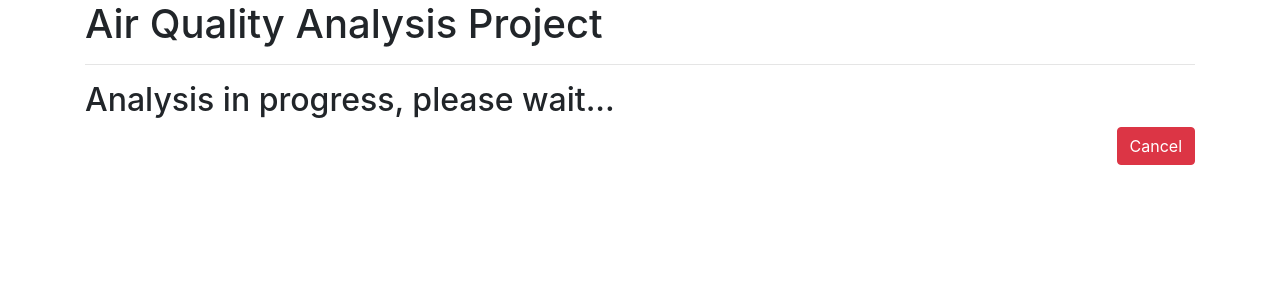
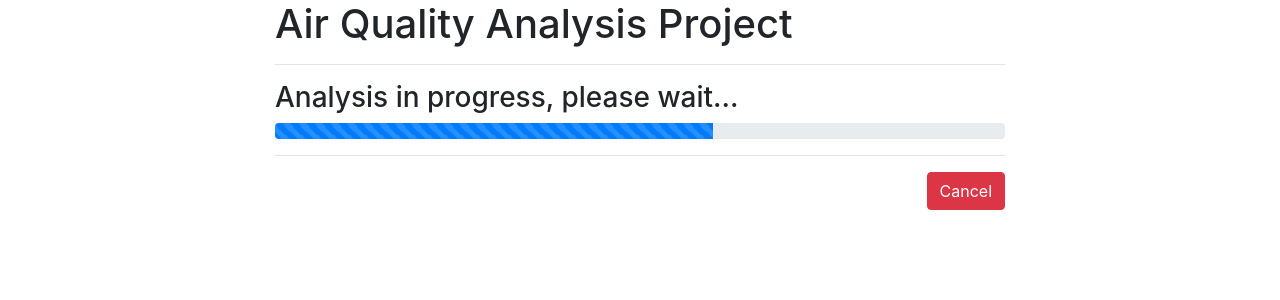
Before and after one commit to bglowniak/Air-Quality-Analysis, a Flask app: page /progress in a window 1280 px wide. Shown: the top 300 px of the page. Run offline with Flask 2, Linux system fonts and the light colour scheme; some libraries are stand-ins or nearby versions.

Commit message:
Finish for video demo

```diff
--- a/app.py
+++ b/app.py
@@ -1,4 +1,4 @@
-from flask import Flask, send_from_directory, render_template
+from flask import Flask, send_from_directory, render_template, redirect
 
 app = Flask(__name__)
 
@@ -11,6 +11,9 @@
     return render_template('index.html')
 
 
+@app.route('/submit-file', methods=['POST'])
+def submit_file():
+    return redirect('/progress')
 
 
 @app.route('/progress', methods=['GET'])
@@ -21,8 +24,6 @@
     return render_template('progress.html')
 
 
-
-
 @app.route('/finish', methods=['GET'])
 def finish():
     """
@@ -31,7 +32,5 @@
     return render_template('finish.html')
 
 
-
-
 if __name__ == '__main__':
     app.run(debug=True)
--- a/templates/base.html
+++ b/templates/base.html
@@ -22,6 +22,10 @@
     <script src="https://cdnjs.cloudflare.com/ajax/libs/popper.js/1.14.6/umd/popper.min.js" integrity="sha384-wHAiFfRlMFy6i5SRaxvfOCifBUQy1xHdJ/yoi7FRNXMRBu5WHdZYu1hA6ZOblgut" crossorigin="anonymous"></script>
     <script src="https://stackpath.bootstrapcdn.com/bootstrap/4.2.1/js/bootstrap.min.js" integrity="sha384-B0UglyR+jN6CkvvICOB2joaf5I4l3gm9GU6Hc1og6Ls7i6U/mkkaduKaBhlAXv9k" crossorigin="anonymous"></script>
 
+    <script type="text/javascript" src="https://cdnjs.cloudflare.com/ajax/libs/moment.js/2.22.2/moment.min.js"></script>
+    <script type="text/javascript"
+            src="https://cdnjs.cloudflare.com/ajax/libs/tempusdominus-bootstrap-4/5.0.1/js/tempusdominus-bootstrap-4.min.js"></script>
+
     {% block scripts %}{% endblock scripts %}
 
   </body>
--- a/templates/progress.html
+++ b/templates/progress.html
@@ -1,16 +1,52 @@
 {% extends 'base.html' %}
 
 {% block container %}
-<div class="container">
-  <div class="row">
-    <div class="col">
+    <div class="container">
+        <div class="row">
+            <div class="offset-md-2 col-md-8">
 
-      <h1>Air Quality Analysis Project</h1>
+                <h1>Air Quality Analysis Project</h1>
 
-      <hr/>
+                <hr/>
 
-      <h2>Analysis in progress, please wait...</h2>
+                <h3>Analysis in progress, please wait...</h3>
 
-      <button type="button" class="btn btn-danger" style="float: right;">Cancel</button>
+                <div class="progress">
+                    <div class="progress-bar progress-bar-striped progress-bar-animated" role="progressbar"
+                         aria-valuenow="0" aria-valuemin="0" aria-valuemax="100" style="width: 0"
+                         id="progressBar"></div>
+                </div>
+
+                <hr/>
+
+                <button type="button" class="btn btn-danger" style="float: right;" id="cancelJob">Cancel</button>
+
+            </div>
+        </div>
+    </div>
 
 {% endblock container %}
+
+
+{% block scripts %}
+
+    <script type="text/javascript">
+
+        $('#cancelJob').click(function () {
+            window.location = '/';
+        });
+
+        $(function () {
+            var i = 0;
+            setInterval(function () {
+                if (i++ <= 10) {
+                    $('#progressBar').css('width', new String(i * 10) + '%');
+                } else {
+                    window.location = '/finish';
+                }
+            }, 1000);
+        });
+
+    </script>
+
+{% endblock scripts %}
```
Also changed, not shown: templates/finish.html (+18 -2 lines), templates/index.html (+2 -6 lines).
